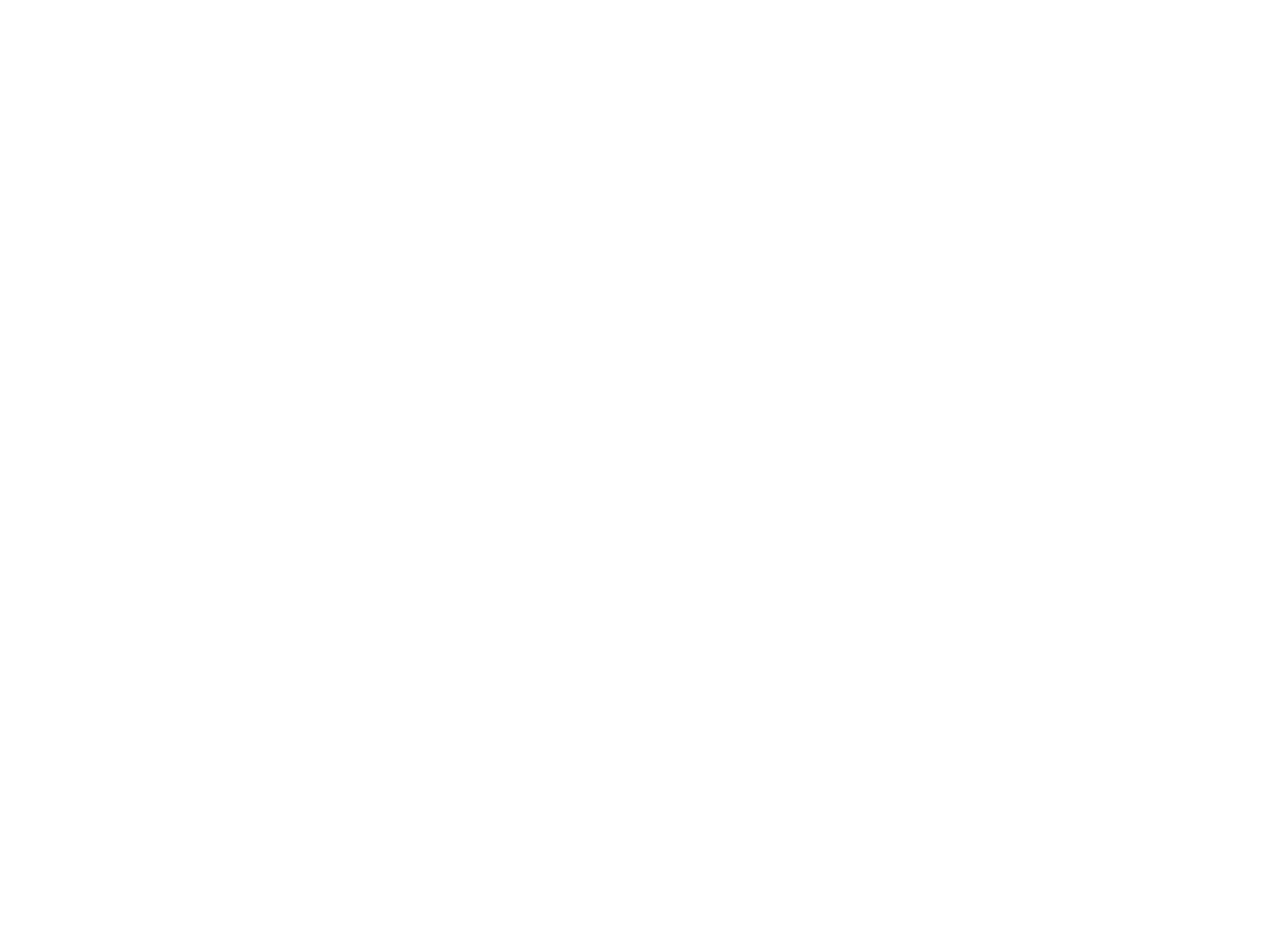
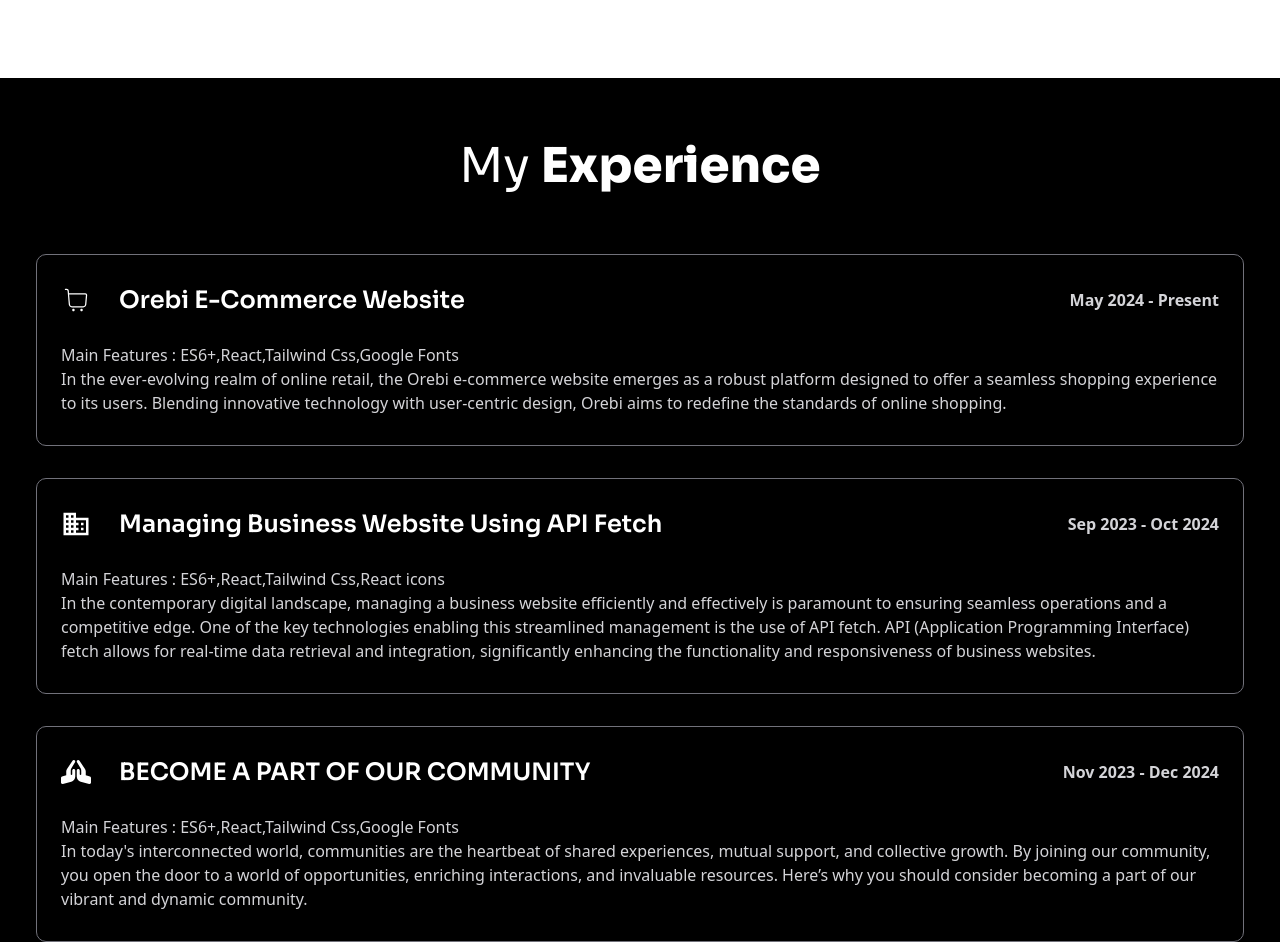
Before and after one commit to nadim0835/Protfolio, a React (Vite) app: page / in a window 1280 px wide. Shown: the part 1460-2402 px from the top of the page. Before the commit the page ends 1438 px from the top, so only its background shows below. Built offline with nearby package versions, Linux system fonts and the light colour scheme.

Commit message:
myexpriance sec compelte

```diff
--- a/src/App.jsx
+++ b/src/App.jsx
@@ -1,6 +1,7 @@
 import Header from "./Components/Header";
 import Navber from "./Components/Navber";
 import MySkill from "./Components/MySkill";
+import MyExperience from "./Components/MyExperience";
 
 const App = () => {
   return (
@@ -8,6 +9,7 @@ const App = () => {
       <Navber />
       <Header />
       <MySkill />
+      <MyExperience/>
     </>
   );
 };
--- a/src/Components/MyExperience.jsx
+++ b/src/Components/MyExperience.jsx
@@ -1,9 +1,82 @@
-
+import Container from "./Container";
+import { CiShoppingCart } from "react-icons/ci";
+import { MdBusiness } from "react-icons/md";
+import { FaPrayingHands } from "react-icons/fa";
 
 const MyExperience = () => {
   return (
-    <div>MyExperience</div>
-  )
-}
+    <section className=" bg-primary pt-[60px] mt-[100px]">
+      <Container>
+        <div className=" flex justify-center items-center">
+          <h2 className=" font-Sora text-white text-[48px] leading-[56px] tracking-[-2%] ">
+            My <span className=" font-extrabold">Experience</span>
+          </h2>
+        </div>
+        <main className=" flex flex-col items-center justify-center px-4 ">
+          <div className=" md:px-6 px-4 py-[30px] mt-[60px]  border border-[#71717A] rounded-[10px] duration-300 hover:bg-[#27272A] cursor-pointer ">
+            <div className=" flex justify-between md:items-center md:flex-row flex-col items-end gap-4 md:gap-0">
+              <div className=" flex items-center md:gap-7 gap-10 ">
+                <CiShoppingCart className=" text-white md:text-[30px] text-[60px]" />
+                <h4 className=" text-white font-Sora font-semibold text-[24px] leading-[28px] tracking-[-2%] ">
+                  Orebi E-Commerce Website
+                </h4>
+              </div>
+              <p className=" text-[#D4D4D8] text-[16px] leading-5 tracking-[-2%] font-semibold  ">
+                May 2024 - Present
+              </p>
+            </div>
+            <p className=" mt-7 text-[#D4D4D8] text-[16px] leading-6 tracking-[-2%]  ">
+              Main Features : ES6+,React,Tailwind Css,Google Fonts
+            </p>
+            <p className="  text-[#D4D4D8] text-[16px] leading-6 tracking-[-2%]  ">
+            In the ever-evolving realm of online retail, the Orebi e-commerce website emerges as a robust platform designed to offer a seamless shopping experience to its users. Blending innovative technology with user-centric design, Orebi aims to redefine the standards of online shopping.
+            </p>
+          </div>
 
-export default MyExperience
+          <div className=" md:px-6 px-4 py-[30px] mt-8  border border-[#71717A] rounded-[10px] duration-300 hover:bg-[#27272A] cursor-pointer ">
+            <div className="  flex justify-between md:items-center md:flex-row flex-col items-end gap-4 md:gap-0">
+              <div className=" flex items-center md:gap-7 gap-10 ">
+                <MdBusiness className=" text-white md:text-[30px] text-[80px]" />
+                <h4 className=" text-white font-Sora font-semibold text-[24px] leading-[28px] tracking-[-2%] ">
+                  Managing Business Website Using API Fetch
+                </h4>
+              </div>
+              <p className=" text-[#D4D4D8] text-[16px] leading-5 tracking-[-2%] font-semibold  ">
+                Sep 2023 - Oct 2024
+              </p>
+            </div>
+            <p className=" mt-7 text-[#D4D4D8] text-[16px] leading-6 tracking-[-2%]  ">
+              Main Features : ES6+,React,Tailwind Css,React icons
+            </p>
+            <p className="  text-[#D4D4D8] text-[16px] leading-6 tracking-[-2%]  ">
+            In the contemporary digital landscape, managing a business website efficiently and effectively is paramount to ensuring seamless operations and a competitive edge. One of the key technologies enabling this streamlined management is the use of API fetch. API (Application Programming Interface) fetch allows for real-time data retrieval and integration, significantly enhancing the functionality and responsiveness of business websites.
+            </p>
+          </div>
+
+          <div className=" md:px-6 px-4 py-[30px] mt-8 mx-auto  border border-[#71717A] rounded-[10px] duration-300 hover:bg-[#27272A] cursor-pointer ">
+            <div className="  flex justify-between md:items-center md:flex-row flex-col items-end gap-4 md:gap-0">
+              <div className=" flex items-center md:gap-7 gap-10 ">
+                <FaPrayingHands className=" text-white md:text-[30px] text-[70px]" />
+                <h4 className=" text-white font-Sora font-semibold text-[24px] leading-[28px] tracking-[-2%] ">
+                BECOME A PART OF OUR COMMUNITY
+                </h4>
+              </div>
+              <p className=" text-[#D4D4D8] text-[16px] leading-5 tracking-[-2%] font-semibold  ">
+              Nov 2023 - Dec 2024
+              </p>
+            </div>
+            <p className=" mt-7 text-[#D4D4D8] text-[16px] leading-6 tracking-[-2%]  ">
+              Main Features : ES6+,React,Tailwind Css,Google Fonts
+            </p>
+            <p className="  text-[#D4D4D8] text-[16px] leading-6 tracking-[-2%]  ">
+            In today's interconnected world, communities are the heartbeat of shared experiences, mutual support, and collective growth. By joining our community, you open the door to a world of opportunities, enriching interactions, and invaluable resources. Here’s why you should consider becoming a part of our vibrant and dynamic community.
+            </p>
+          </div>
+
+        </main>
+      </Container>
+    </section>
+  );
+};
+
+export default MyExperience;
```
Also changed, not shown: src/assets/me.png (added), 1 other file (tests, documents, lock files or other folders).
